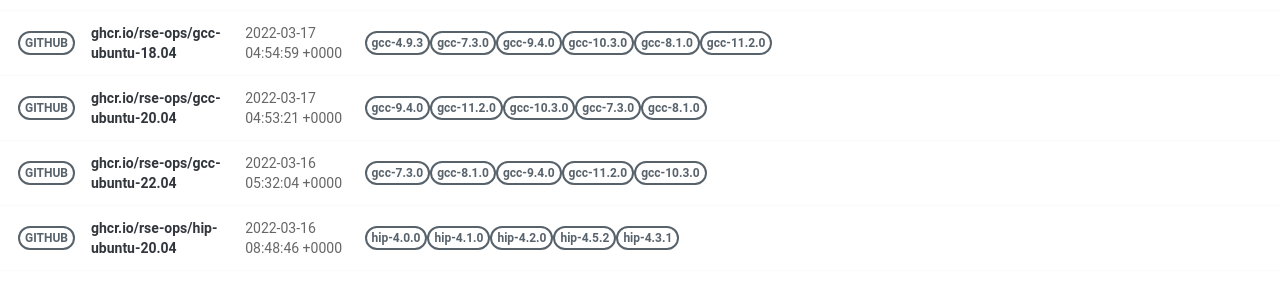
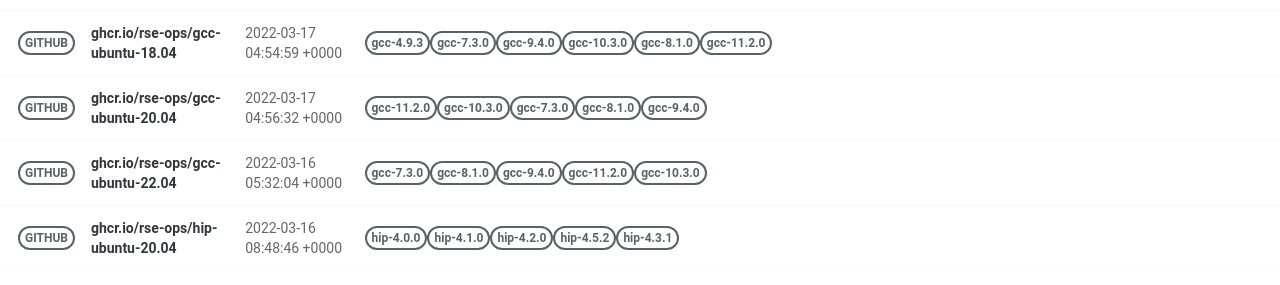
Before and after one commit to rse-ops/docker-images, a Jekyll site: the page built from pages/index.md, in a window 1280 px wide. Shown: the part 581-866 px from the top of the page. Built offline with Jekyll 4.4.1, drawn with Linux system fonts in a browser that asks for light colours; nearby versions of some CDN libraries.

Commit message:
Automated push to update library 2022-03-17

```diff
--- a/_library/ghcr.io-rse-ops-gcc-ubuntu-20.04.md
+++ b/_library/ghcr.io-rse-ops-gcc-ubuntu-20.04.md
@@ -1,14 +1,11 @@
 ---
 layout: container
 name: ghcr.io/rse-ops/gcc-ubuntu-20.04
-updated_at: 2022-03-17 04:53:21.093575
+updated_at: 2022-03-17 04:56:32.022495
 
 
 container_url: https://github.com/orgs/rse-ops/packages/container/package/gcc-ubuntu-20.04
 versions:
- - tag: gcc-9.4.0
-   dockerfile: https://github.com/rse-ops/docker-images/blob/main/ubuntu/gcc/Dockerfile
-   manifest: https://crane.ggcr.dev/manifest/ghcr.io/rse-ops/gcc-ubuntu-20.04:gcc-9.4.0
  - tag: gcc-11.2.0
    dockerfile: https://github.com/rse-ops/docker-images/blob/main/ubuntu/gcc/Dockerfile
    manifest: https://crane.ggcr.dev/manifest/ghcr.io/rse-ops/gcc-ubuntu-20.04:gcc-11.2.0
```
Also changed, not shown: other parts of _library/ghcr.io-rse-ops-gcc-ubuntu-20.04.md (+3 -0 lines).
